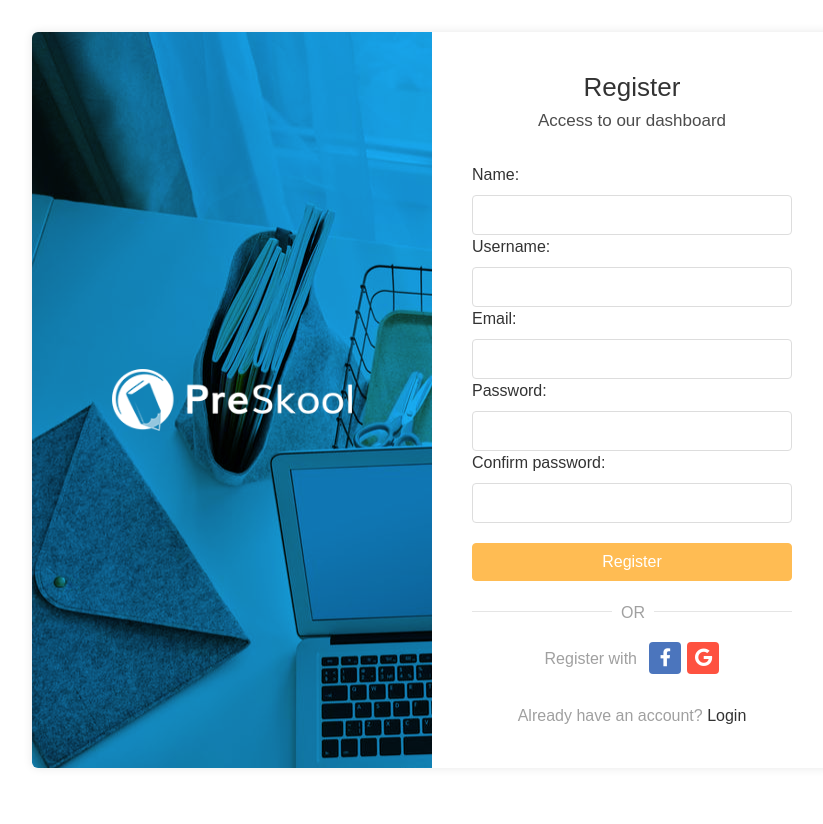
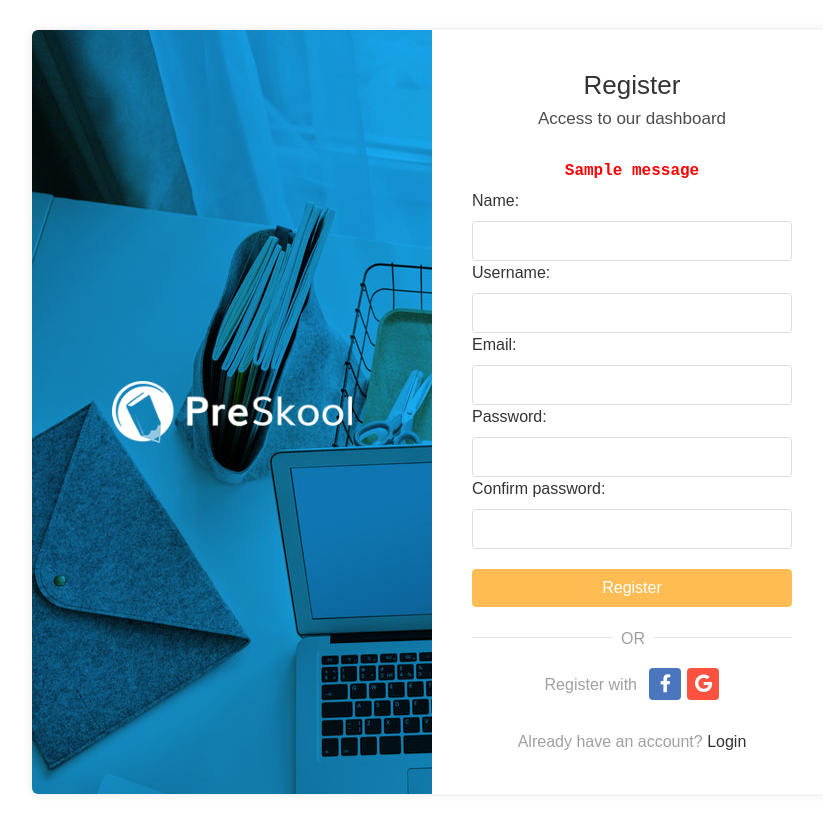
Before and after one commit to Muhammad0isah/TranscriptManagementSystem, a Django app: page /welcome/register/ in a window 1280 px wide. Shown: the whole page, without its empty margins (208-1031 px from the left). Before the commit the page ends 768 px from the top, so only its background shows below. Run offline with Django 4.2, Linux system fonts and the light colour scheme; tables that the repository leaves empty hold one stand-in row (values such as "Sample post"); one stand-in notice (Sample message) is shown; some libraries are stand-ins or nearby versions.

Commit message:
Update register.html

```diff
--- a/templates/register.html
+++ b/templates/register.html
@@ -32,6 +32,9 @@
 <h1>Register</h1>
 <p class="account-subtitle">Access to our dashboard</p>
 
+{% for message in messages %}
+                       <h6 style="color: red; text-align: center; font-family: 'Courier New', Courier, monospace;"><b>{{message}}</b></h6>
+                       {% endfor %}
   <form method="POST">
       {% csrf_token %}
       <div class="form-group">
```
